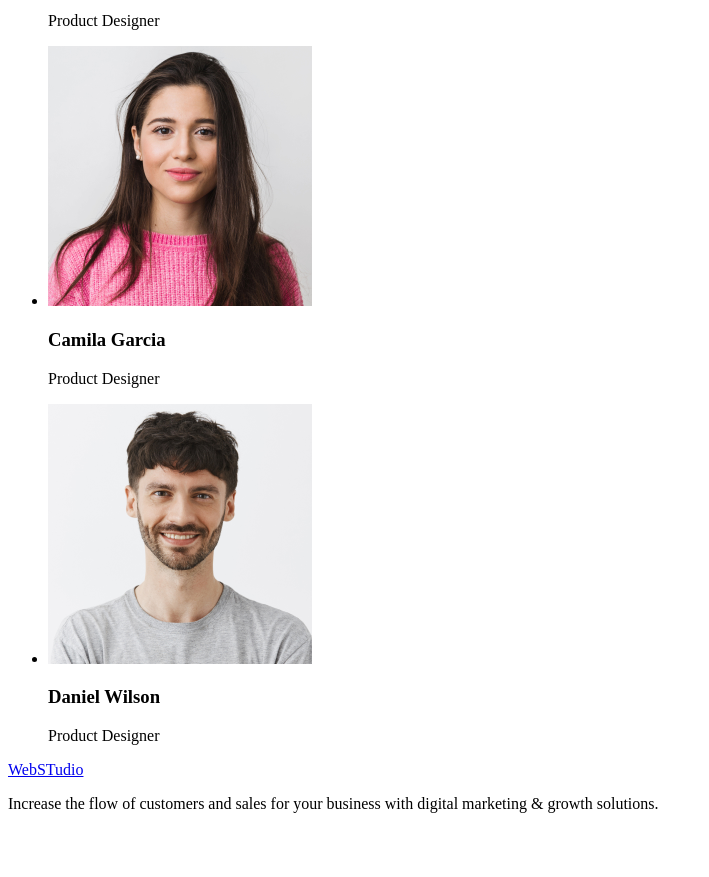
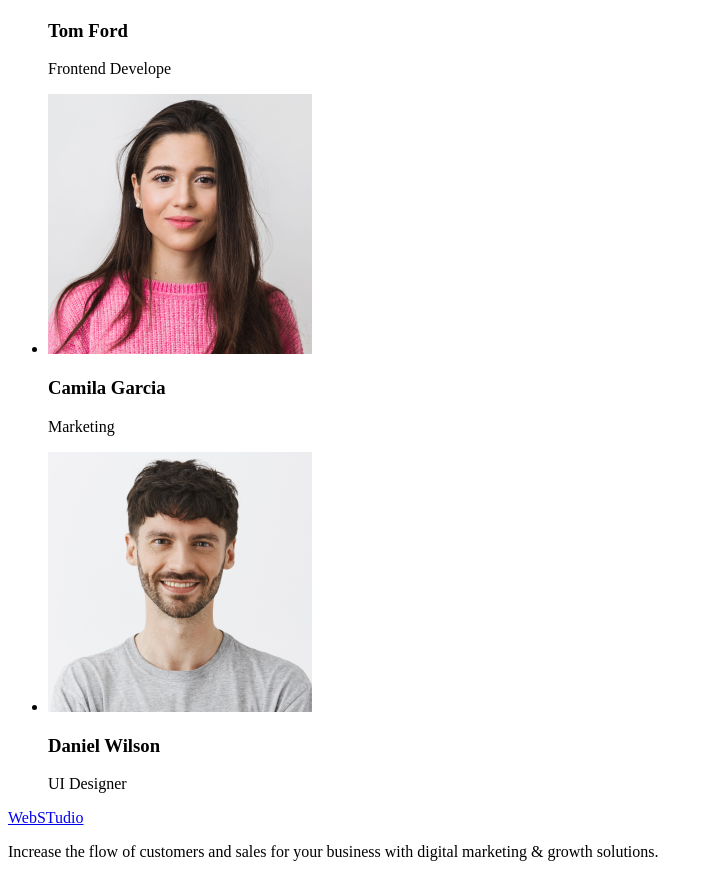
Before and after one commit to iEnchanter/goit-markup-hw-01, a plain HTML site: page index.html in a window 1280 px wide. Shown: the part 1281-2158 px from the top of the page, without its empty margins (0-709 px from the left). Before the commit the page ends 2110 px from the top, so only its background shows below. Drawn offline with Linux system fonts and the light colour scheme.

Commit message:
add index file

```diff
--- a/index.html
+++ b/index.html
@@ -28,6 +28,7 @@
             <button type="button">Order Service</button>
         </section>
         <section>
+            <h2>section1</h2>
             <ul>
                 <li>
                     <h3>Strategy</h3>
@@ -58,17 +59,17 @@
                 <li>
                     <img src="./images/tomford.jpg" alt="photo Tom Ford" width="264" height="260">
                     <h3>Tom Ford</h3>
-                    <p>Product Designer</p>
+                    <p>Frontend Develope</p>
                 </li>
                 <li>
                     <img src="./images/camilagarcia.jpg" alt="photo Camila Garcia" width="264" height="260">
                     <h3>Camila Garcia</h3>
-                    <p>Product Designer</p>
+                    <p>Marketing</p>
                 </li>
                 <li>
                     <img src="./images/danielwilson.jpg" alt="photo Daniel Wilson" width="264" height="260">
                     <h3>Daniel Wilson</h3>
-                    <p>Product Designer</p>
+                    <p>UI Designer</p>
                 </li>
             </ul>
         </section>
```
